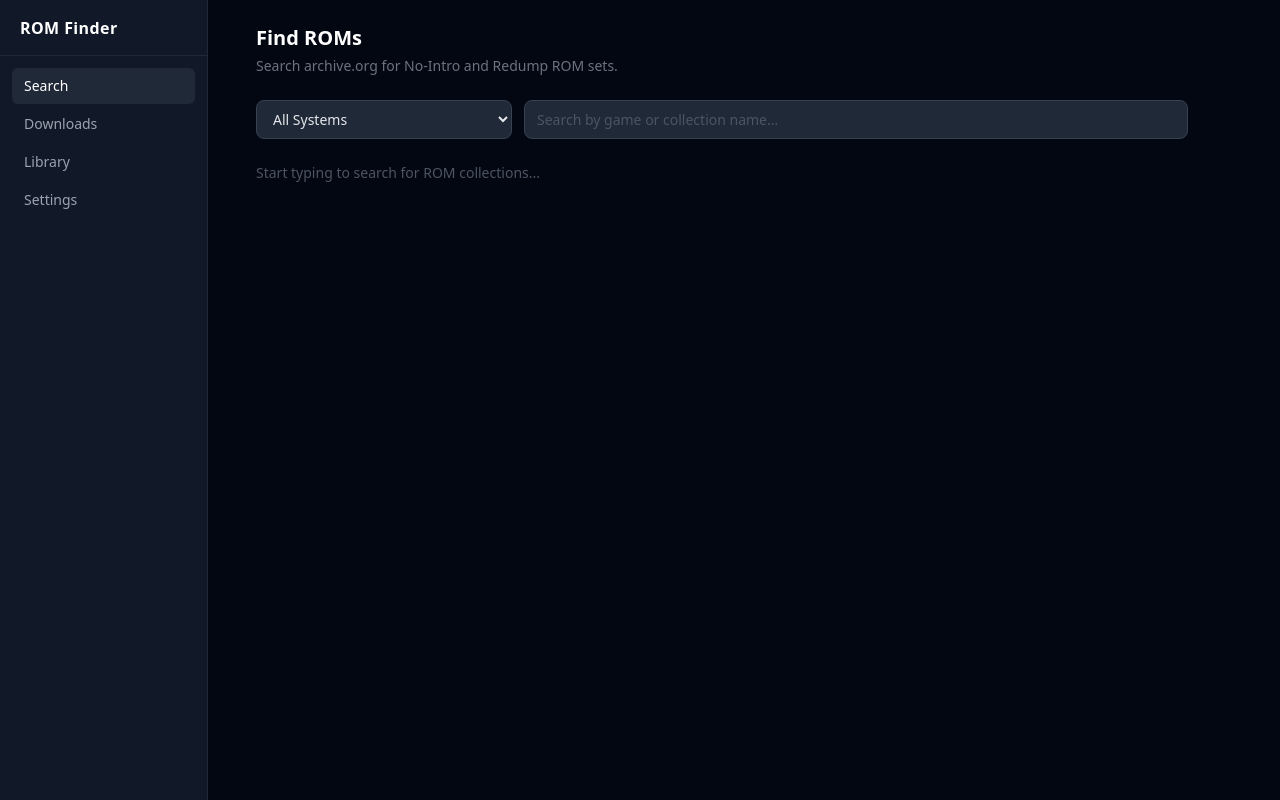
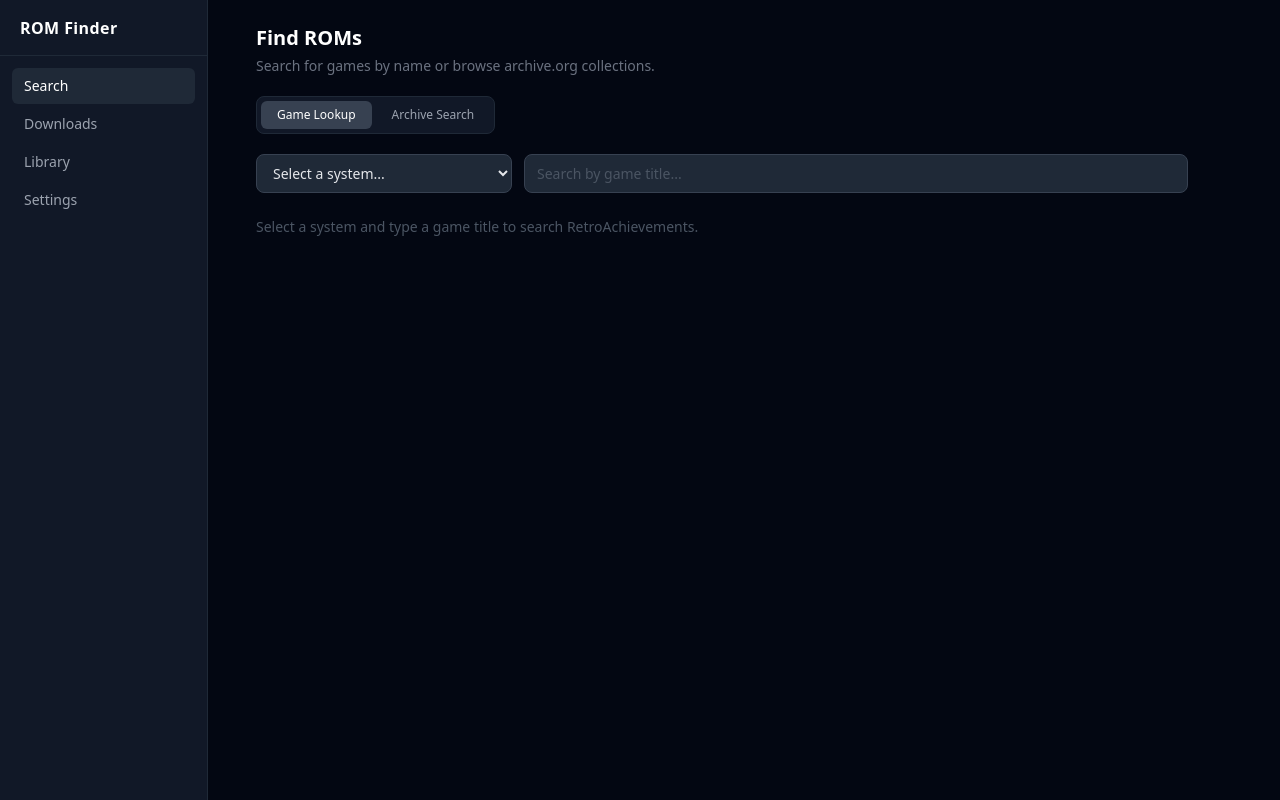
Before and after one commit to ConnorBS/rom-finder, a FastAPI app: page / in a window 1280 px wide. Run offline with FastAPI, Linux system fonts and the light colour scheme; some libraries are stand-ins or nearby versions.

Commit message:
Add RA game lookup, zip extraction, and post-download hash verification
- Hash checking: after download, look up MD5 against RA if enabled; set
  status=verified and hash_verified=True on match
- Zip extraction: extract ROM from archive before hashing; update
  file_path/file_name to point to the extracted ROM
- RA-first 'Game Lookup' mode on index page (Sonarr-like): search RA
  game list by system+title, show canonical ROM file names, then find
  matching archive.org collections pre-filtered to those names
- Thread system/game_title context through file list so download forms
  use correct values

Co-Authored-By: Claude Sonnet 4.6 <noreply@anthropic.com>

```diff
--- a/app/routers/games.py
+++ b/app/routers/games.py
@@ -1,12 +1,32 @@
-from fastapi import APIRouter, Request, Query
+from fastapi import APIRouter, Request, Query, Depends
 from fastapi.responses import HTMLResponse
 from fastapi.templating import Jinja2Templates
+from pathlib import Path
+from sqlmodel import Session
 
+from app.db.database import get_session
+from app.db.models import AppSetting
 from app.services.archive_client import ArchiveClient
-from app.services.ra_client import SYSTEMS
+from app.services.ra_client import SYSTEMS, RAClient
 
 router = APIRouter()
 templates = Jinja2Templates(directory="app/templates")
+
+
+def _get_setting(session: Session, key: str, default: str = "") -> str:
+    s = session.get(AppSetting, key)
+    return s.value if s else default
+
+
+def _get_ra_client(session: Session) -> RAClient | None:
+    """Return an RAClient if RA is enabled and configured, else None."""
+    if _get_setting(session, "ra_enabled") != "true":
+        return None
+    username = _get_setting(session, "ra_username")
+    api_key = _get_setting(session, "ra_api_key")
+    if not username or not api_key:
+        return None
+    return RAClient(username, api_key)
 
 
 @router.get("/", response_class=HTMLResponse)
@@ -42,6 +62,8 @@ async def browse_files(
     request: Request,
     identifier: str,
     q: str = Query(default=""),
+    system: str = Query(default=""),
+    game_title: str = Query(default=""),
 ):
     """HTMX endpoint: list ROM files inside an archive.org item."""
     files = []
@@ -55,5 +77,86 @@ async def browse_files(
 
     return templates.TemplateResponse(
         request, "partials/file_list.html",
-        {"files": files, "identifier": identifier, "query": q, "error": error},
+        {"files": files, "identifier": identifier, "query": q,
+         "system": system, "game_title": game_title, "error": error},
     )
+
+
+@router.get("/ra/search", response_class=HTMLResponse)
+async def ra_search(
+    request: Request,
+    system_id: int = Query(...),
+    q: str = Query(default=""),
+    session: Session = Depends(get_session),
+):
+    """HTMX: search RA game list for a system by title."""
+    ra = _get_ra_client(session)
+    if not ra:
+        return HTMLResponse(
+            '<p class="text-yellow-500 text-sm">RetroAchievements is not configured. '
+            'Enable it in <a href="/settings" class="underline">Settings</a>.</p>'
+        )
+
+    games = []
+    error = None
+    system_name = SYSTEMS.get(system_id, "")
+
+    if q:
+        try:
+            games = await ra.search_games(system_id, q)
+        except Exception as exc:
+            error = str(exc)
+
+    return templates.TemplateResponse(
+        request, "partials/ra_game_results.html",
+        {"games": games, "query": q, "system_name": system_name, "error": error},
+    )
+
+
+@router.get("/ra/games/{game_id}/sources", response_class=HTMLResponse)
+async def ra_game_sources(
+    request: Request,
+    game_id: int,
+    game_title: str = Query(default=""),
+    system_name: str = Query(default=""),
+    session: Session = Depends(get_session),
+):
+    """HTMX: fetch RA hashes for a game, then search archive.org for matching collections."""
+    ra = _get_ra_client(session)
+    if not ra:
+        return HTMLResponse('<p class="text-red-400 text-sm">RA not configured.</p>')
+
+    error = None
+    hashes = []
+    collections = []
+    rom_names = []
+
+    try:
+        hashes = await ra.get_game_hashes_full(game_id)
+        # Collect unique ROM file names from RA hash entries
+        seen = set()
+        for h in hashes:
+            name = h.get("Name", "")
+            if name and name not in seen:
+                rom_names.append({"name": name, "md5": h.get("MD5", ""), "labels": h.get("Labels", [])})
+                seen.add(name)
+
+        if rom_names:
+            # Use the first ROM name (strip extension) as the archive.org search query
+            first_name = Path(rom_names[0]["name"]).stem
+            archive = ArchiveClient()
+            collections = await archive.search_collections(first_name, system_name)
+    except Exception as exc:
+        error = str(exc)
+
+    return templates.TemplateResponse(
+        request, "partials/ra_sources.html",
+        {
+            "game_id": game_id,
+            "game_title": game_title,
+            "system_name": system_name,
+            "rom_names": rom_names,
+            "collections": collections,
+            "error": error,
+        },
+    )
--- a/app/services/ra_client.py
+++ b/app/services/ra_client.py
@@ -91,6 +91,24 @@ class RAClient:
             data = resp.json()
             return [h["MD5"] for h in data.get("Results", [])]
 
+    async def get_game_hashes_full(self, game_id: int) -> list[dict]:
+        """Return full hash entries (MD5, Name, Labels) for a game."""
+        async with httpx.AsyncClient() as client:
+            resp = await client.get(
+                f"{RA_BASE_URL}/API_GetGameHashes.php",
+                params=self._params({"i": game_id}),
+                timeout=15,
+            )
+            resp.raise_for_status()
+            data = resp.json()
+            return data.get("Results", [])
+
+    async def search_games(self, system_id: int, query: str) -> list[dict]:
+        """Search for games on a system by title (case-insensitive substring match)."""
+        games = await self.get_game_list(system_id)
+        q = query.lower()
+        return [g for g in games if q in g.get("Title", "").lower()]
+
     async def lookup_hash(self, md5: str) -> Optional[dict]:
         """Look up a game by its ROM MD5 hash. Returns game info or None."""
         async with httpx.AsyncClient() as client:
--- a/app/templates/index.html
+++ b/app/templates/index.html
@@ -3,9 +3,69 @@
 {% block content %}
 <div class="p-6 max-w-5xl mx-auto">
     <h1 class="text-xl font-semibold text-white mb-1">Find ROMs</h1>
-    <p class="text-gray-500 text-sm mb-6">Search archive.org for No-Intro and Redump ROM sets.</p>
+    <p class="text-gray-500 text-sm mb-5">Search for games by name or browse archive.org collections.</p>
 
-    <!-- Search bar -->
+    <!-- Mode toggle -->
+    <div class="flex gap-1 mb-5 bg-gray-900 border border-gray-800 rounded-lg p-1 w-fit">
+        <button
+            id="btn-ra"
+            onclick="setMode('ra')"
+            class="px-4 py-1.5 rounded-md text-xs font-medium transition-colors bg-gray-700 text-white"
+        >Game Lookup</button>
+        <button
+            id="btn-archive"
+            onclick="setMode('archive')"
+            class="px-4 py-1.5 rounded-md text-xs font-medium transition-colors text-gray-400 hover:text-white"
+        >Archive Search</button>
+    </div>
+
+    <!-- RA Lookup mode -->
+    <div id="mode-ra">
+        <div class="flex gap-3 mb-6">
+            <select
+                id="ra-system-select"
+                name="system_id"
+                class="bg-gray-800 border border-gray-700 text-gray-200 rounded-lg px-3 py-2 text-sm focus:outline-none focus:border-blue-500 w-64"
+                hx-trigger="change"
+                hx-get="/ra/search"
+                hx-target="#ra-results"
+                hx-include="#ra-query"
+            >
+                <option value="">Select a system...</option>
+                {% for id, name in systems.items() %}
+                <option value="{{ id }}">{{ name }}</option>
+                {% endfor %}
+            </select>
+
+            <input
+                type="search"
+                id="ra-query"
+                name="q"
+                placeholder="Search by game title..."
+                autocomplete="off"
+                class="flex-1 bg-gray-800 border border-gray-700 text-gray-200 rounded-lg px-3 py-2 text-sm focus:outline-none focus:border-blue-500 placeholder-gray-600"
+                hx-get="/ra/search"
+                hx-target="#ra-results"
+                hx-trigger="input changed delay:400ms, search"
+                hx-include="#ra-system-select"
+                hx-indicator="#ra-spinner"
+            >
+
+            <div id="ra-spinner" class="htmx-indicator flex items-center px-2">
+                <svg class="animate-spin h-4 w-4 text-gray-400" xmlns="http://www.w3.org/2000/svg" fill="none" viewBox="0 0 24 24">
+                    <circle class="opacity-25" cx="12" cy="12" r="10" stroke="currentColor" stroke-width="4"></circle>
+                    <path class="opacity-75" fill="currentColor" d="M4 12a8 8 0 018-8v8z"></path>
+                </svg>
+            </div>
+        </div>
+
+        <div id="ra-results">
+            <p class="text-gray-600 text-sm">Select a system and type a game title to search RetroAchievements.</p>
+        </div>
+    </div>
+
+    <!-- Archive Search mode (hidden by default) -->
+    <div id="mode-archive" class="hidden">
         <div class="flex gap-3 mb-6">
             <select
                 id="system-select"
@@ -40,9 +100,26 @@
             </div>
         </div>
 
-    <!-- Results area -->
         <div id="results">
             <p class="text-gray-600 text-sm">Start typing to search for ROM collections...</p>
         </div>
     </div>
+</div>
+
+<script>
+function setMode(mode) {
+    var isRA = mode === 'ra';
+    document.getElementById('mode-ra').classList.toggle('hidden', !isRA);
+    document.getElementById('mode-archive').classList.toggle('hidden', isRA);
+    document.getElementById('btn-ra').className = 'px-4 py-1.5 rounded-md text-xs font-medium transition-colors ' +
+        (isRA ? 'bg-gray-700 text-white' : 'text-gray-400 hover:text-white');
+    document.getElementById('btn-archive').className = 'px-4 py-1.5 rounded-md text-xs font-medium transition-colors ' +
+        (!isRA ? 'bg-gray-700 text-white' : 'text-gray-400 hover:text-white');
+    localStorage.setItem('romfinder_mode', mode);
+}
+
+// Restore last mode on load
+var saved = localStorage.getItem('romfinder_mode');
+if (saved === 'archive') setMode('archive');
+</script>
 {% endblock %}
--- a/app/templates/partials/file_list.html
+++ b/app/templates/partials/file_list.html
@@ -22,7 +22,7 @@
             hx-target="closest div.overflow-hidden"
             hx-swap="outerHTML"
             hx-trigger="input changed delay:300ms"
-            hx-vals='{"q": ""}'
+            hx-vals='{"system": "{{ system }}", "game_title": "{{ game_title }}"}'
             name="q"
             value="{{ query }}"
         >
@@ -45,8 +45,8 @@
                 hx-indicator="find button"
                 class="flex-shrink-0"
             >
-                <input type="hidden" name="game_title" value="{{ file.name | replace('.zip','') | replace('.7z','') }}">
-                <input type="hidden" name="system" value="">
+                <input type="hidden" name="game_title" value="{{ game_title or (file.name | replace('.zip','') | replace('.7z','') | replace('.rar','')) }}">
+                <input type="hidden" name="system" value="{{ system }}">
                 <input type="hidden" name="file_name" value="{{ file.name }}">
                 <input type="hidden" name="archive_identifier" value="{{ identifier }}">
                 <button
```
Also changed, not shown: app/routers/downloads.py (+24 -3 lines), app/services/hasher.py (+37 -0 lines), app/templates/partials/ra_game_results.html (added, +41 -0 lines), app/templates/partials/ra_sources.html (added, +78 -0 lines). Lines whose indentation alone changed are shown as unchanged.
